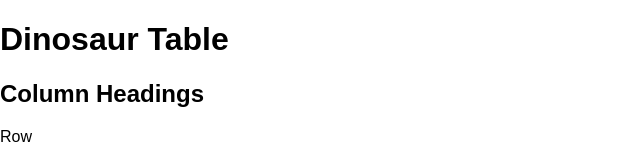
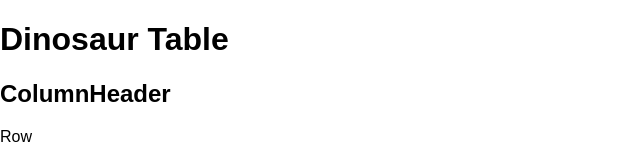
Before and after one commit to brenderbee/table-practice, a React (Create React App) app: page / in a window 1280 px wide. Shown: the top 162 px of the page, without its empty margins (0-640 px from the left). Built offline with nearby package versions, Linux system fonts and the light colour scheme.

Commit message:
Create ColumnHeader component and import to TableHeader.

```diff
--- /dev/null
+++ b/src/components/ColumnHeader.js
@@ -0,0 +1,13 @@
+import React, { Component } from 'react';
+
+class ColumnHeader extends Component {
+  render() {
+    return (
+      <div>
+        <h2>ColumnHeader</h2>
+      </div>
+    );
+  }
+}
+
+export default ColumnHeader;
--- a/src/components/TableHeader.js
+++ b/src/components/TableHeader.js
@@ -1,10 +1,11 @@
 import React, { Component } from 'react';
+import ColumnHeader from './ColumnHeader';
 
 class TableHeader extends Component {
   render() {
     return (
       <div>
-        <h2>Column Headings</h2>
+        <ColumnHeader />
       </div>
     );
   }
```
